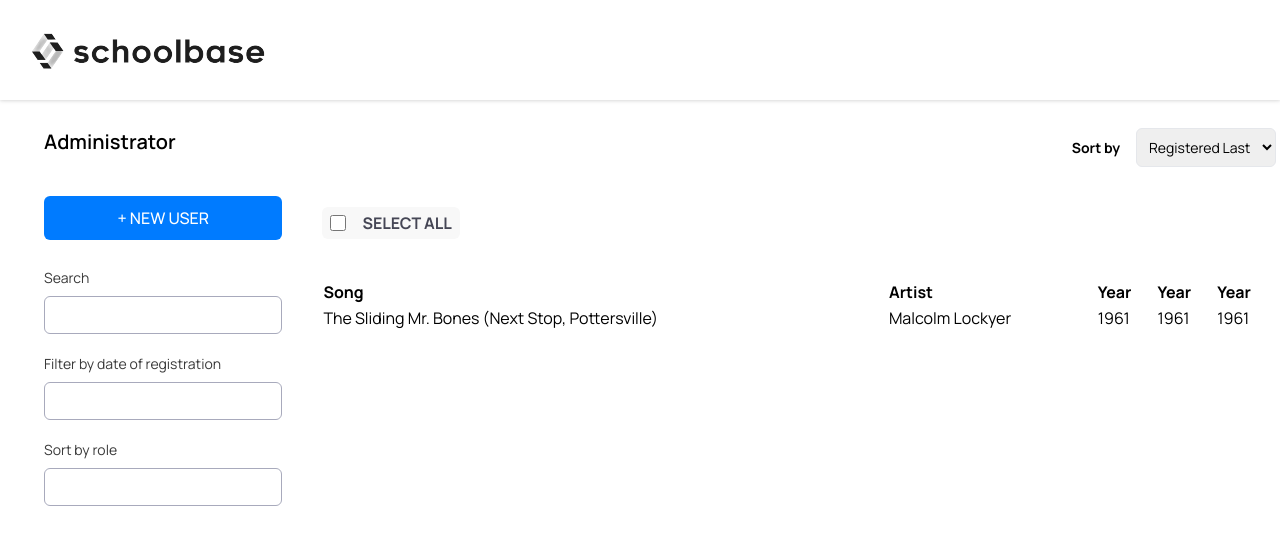
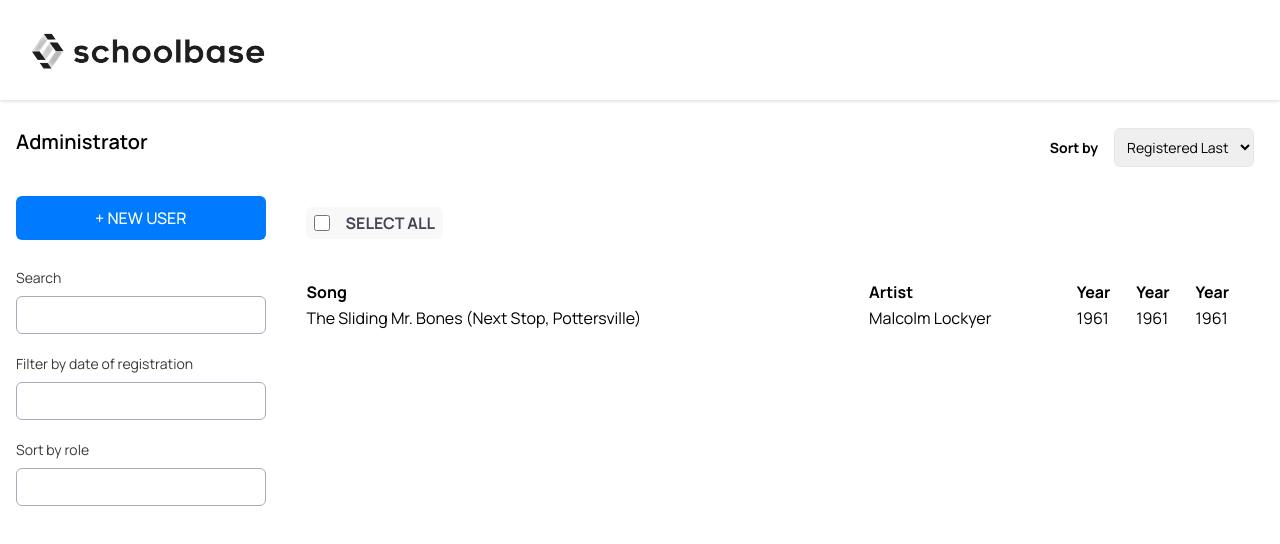
Before and after one commit to AJ1732/capstone_schoolbase_lms, a React (Vite) app: page /superadmin in a window 1280 px wide. Shown: the top 544 px of the page. Built offline with nearby package versions, Linux system fonts and the light colour scheme; no server answers.

Commit message:
fix: adjust grid col template

```diff
--- a/src/anatomy/Layouts/Admin/AdminLayout.jsx
+++ b/src/anatomy/Layouts/Admin/AdminLayout.jsx
@@ -9,7 +9,7 @@ const AdminLayout = () => {
     <div className='content-grid | min-h-dvh'>
       <AdminHeader />
       <div className={`
-        breakout animate-view | p-4
+        breakout animate-view | py-4
       `}>
         <ErrorBoundary fallback={<ErrorPage />}>
           <Outlet />
--- a/src/anatomy/Pages/Admin/Admin.jsx
+++ b/src/anatomy/Pages/Admin/Admin.jsx
@@ -4,7 +4,7 @@ import UsersTable from './sections/UsersTable'
 
 const Admin = () => {
   return (
-    <main className='size-full font-manrope p-3 | grid grid-cols-1 lg:grid-cols-[20%_80%] gap-10'>
+    <main className='size-full font-manrope py-3 | grid grid-cols-1 lg:grid-cols-[20%_76%] gap-10'>
       <SearchForm/>
       <UsersTable />
     </main>
```
